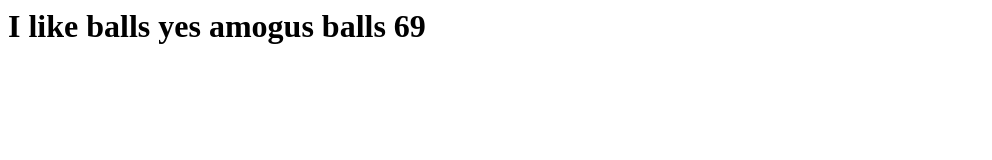
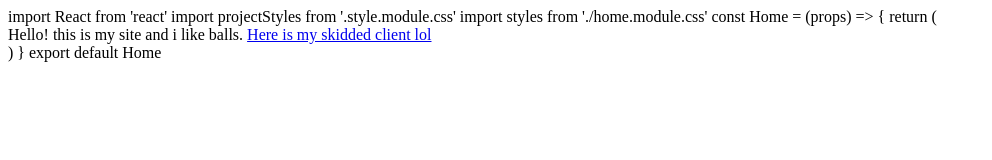
Before and after one commit to tanqyry/Tanqyry-client, a plain HTML site: page index.html in a window 1280 px wide. Shown: the whole page, without its empty margins (0-992 px from the left). Drawn offline with Linux system fonts and the light colour scheme.

Commit message:
Update index.html

```diff
--- a/index.html
+++ b/index.html
@@ -1 +1,22 @@
-<h1>I like balls yes amogus balls 69</h1>
+import React from 'react'
+
+import projectStyles from '.style.module.css'
+import styles from './home.module.css'
+
+const Home = (props) => {
+  return (
+    <div className={styles['container']}>
+      <span>Hello! this is my site and i like balls.</span>
+      <a
+        href="https://github.com/tanqyry/Tanqyry-client"
+        target="_blank"
+        rel="noreferrer noopener"
+        className={` ${styles['link']} ${projectStyles['button']} `}
+      >
+        Here is my skidded client lol
+      </a>
+    </div>
+  )
+}
+
+export default Home
```
